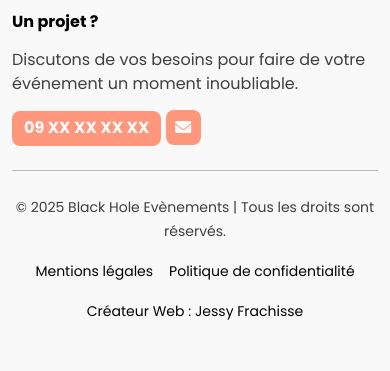
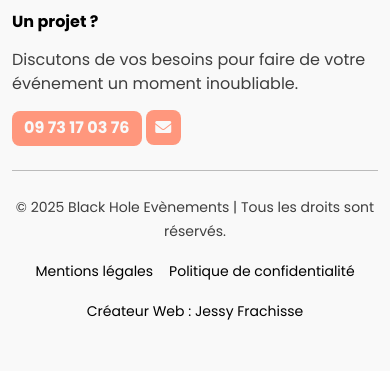
Before and after one commit to TolMen/BlackHoleEvenements, a PHP site: page /src/views/page/home.php in a window 390 px wide. Shown: the part 5839-6210 px from the top of the page. Run offline with PHP 8.4, Linux system fonts and the light colour scheme; data comes from the database, SQL or seed files in the repository; a stand-in replaces the project's code that opens the database connection.

Commit message:
Ajout du téléphone

```diff
--- a/src/views/component/footer.php
+++ b/src/views/component/footer.php
@@ -57,7 +57,7 @@
                 <p class="opacity-75">
                     Discutons de vos besoins pour faire de votre événement un moment inoubliable.
                 </p>
-                <a href="tel:+33973170376" class="telBtn">09 XX XX XX XX</a>
+                <a href="tel:+33973170376" class="telBtn">09 73 17 03 76</a>
 
                 <div class="mailBtn">
                     <a href="#" class="socialIcon" id="copyEmail" data-email="blackhole.evenements@gmail.com" title="Copier l'adresse e-mail">
```
